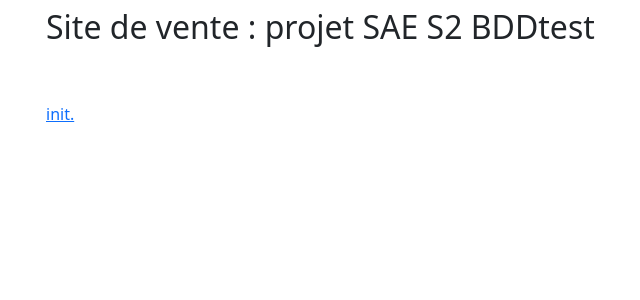
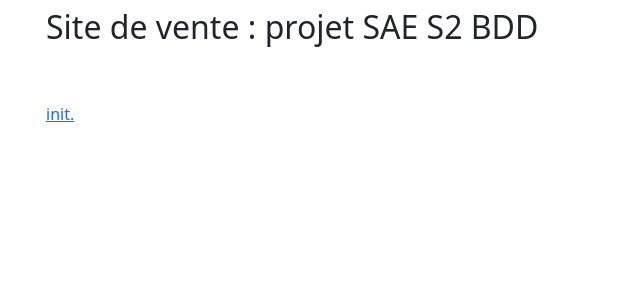
Before and after one commit to lfulcran-iut90/SAE-3-4-5, a Flask app: page / in a window 1280 px wide. Shown: the part 64-364 px from the top of the page, without its empty margins (36-676 px from the left). Run offline with Flask 3, Linux system fonts and the light colour scheme; some libraries are stand-ins or nearby versions.

Commit message:
modif projet

```diff
--- a/templates/auth/layout.html
+++ b/templates/auth/layout.html
@@ -16,7 +16,7 @@
 
 <div class="container">
     {% block body %}
-        <h2>Site de vente : projet SAE S2 BDDtest</h2>
+        <h2>Site de vente : projet SAE S2 BDD</h2>
         <br><br>
         <a href="/base/init">init.</a>
     {% endblock %}
```
